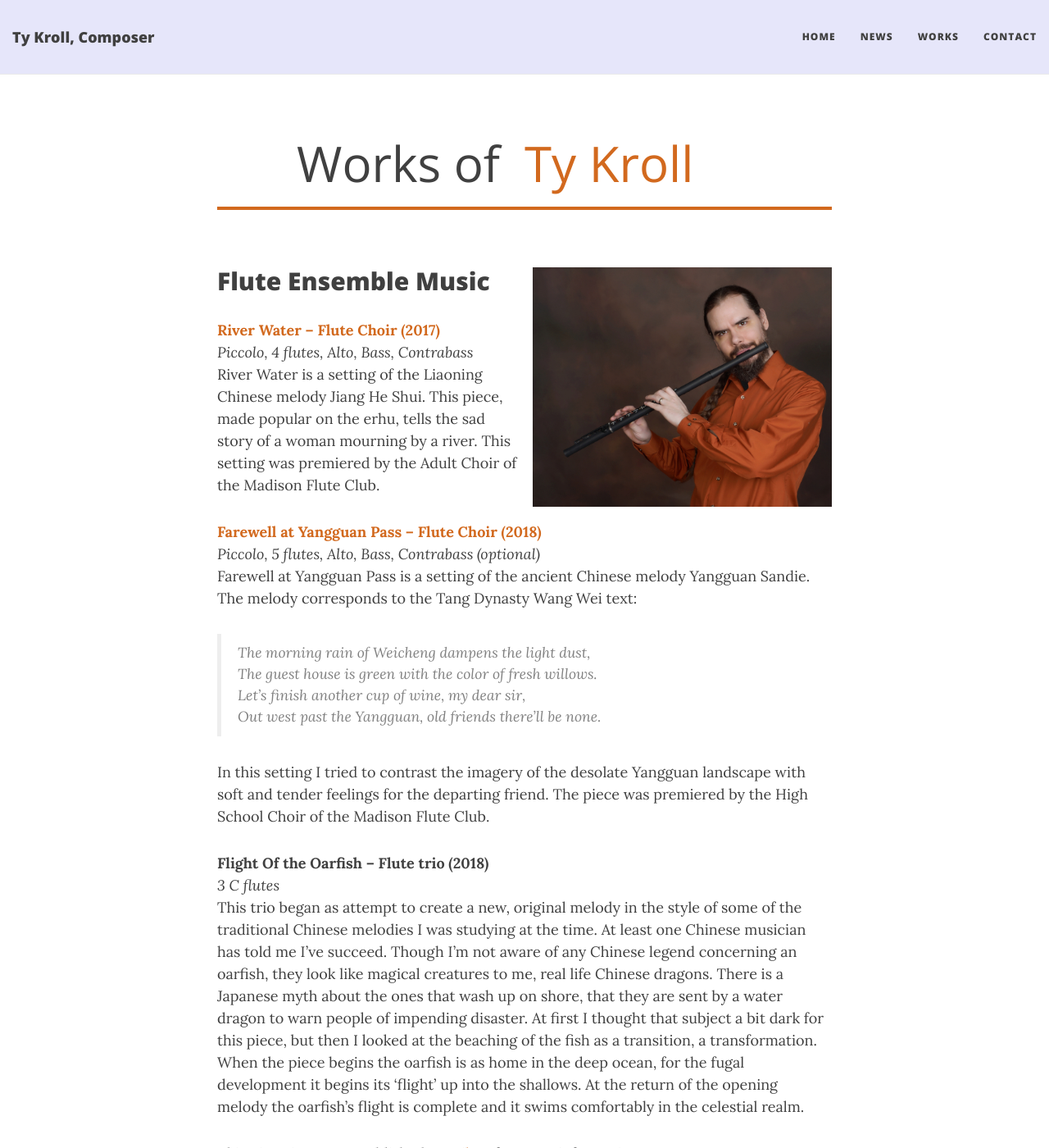
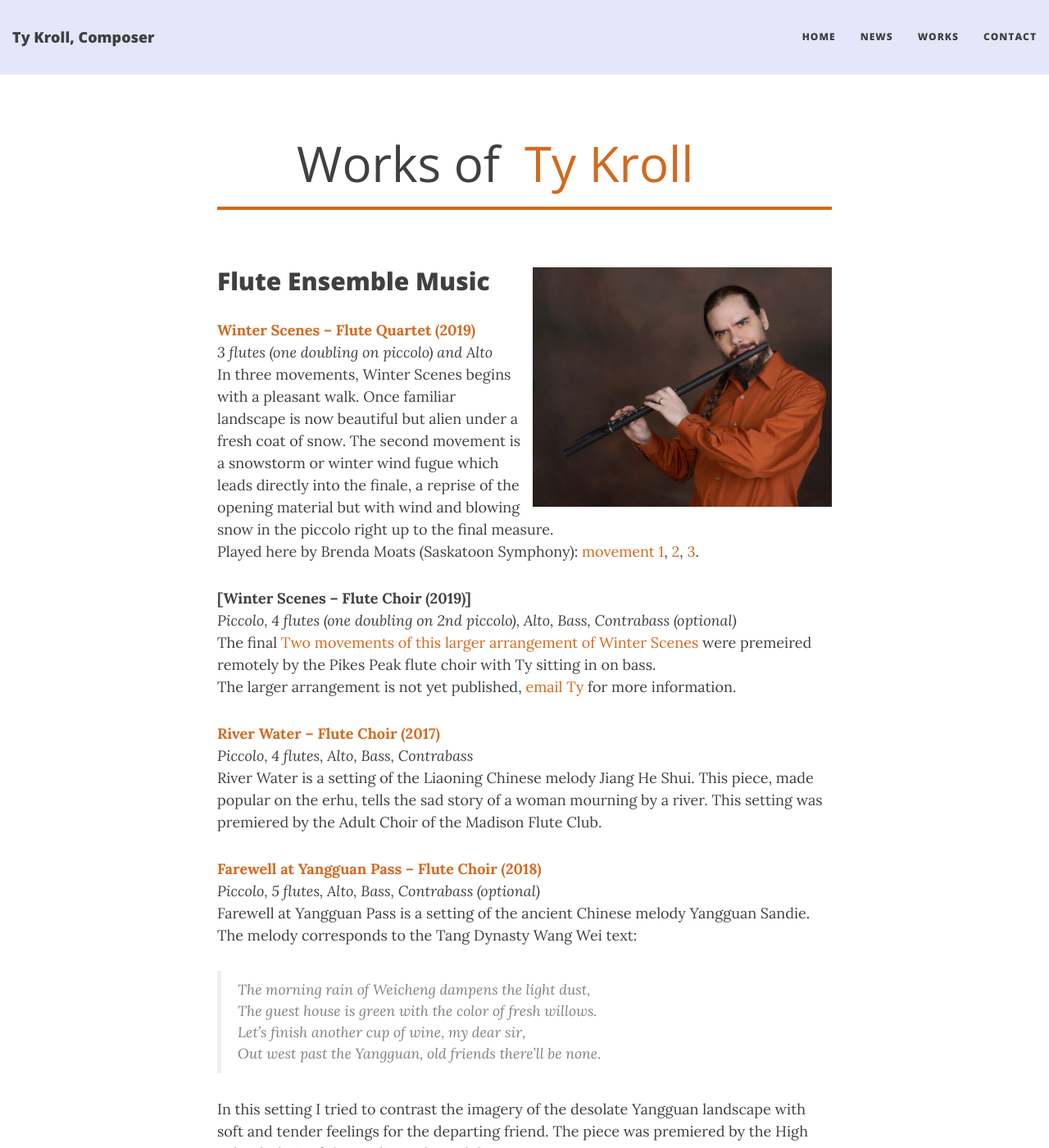
Before and after one commit to ctrueden/tykroll.com, a Jekyll site: the page built from works.md, in a window 1280 px wide and 1400 px high. Shown: the whole window at 82% size. Built offline with Jekyll 4.4.1, drawn with Linux system fonts in a browser that asks for light colours; nearby versions of some CDN libraries; some of the changed text lies outside the part shown.

Commit message:
Update works.md

```diff
--- a/works.md
+++ b/works.md
@@ -6,6 +6,16 @@ subtitle: Ty Kroll
 <img src="/img/Ty3.jpg" style="float: right; width: 50%; padding-left: 10px">
 
 ## Flute Ensemble Music
+
+__[Winter Scenes – Flute Quartet (2019)](https://www.musicnotes.com/sheetmusic/mtd.asp?ppn=MN0245038)__
+<br>_3 flutes (one doubling on piccolo) and Alto_
+<br>In three movements, Winter Scenes begins with a pleasant walk. Once familiar landscape is now beautiful but alien under a fresh coat of snow. The second movement is a snowstorm or winter wind fugue which leads directly into the finale, a reprise of the opening material but with wind and blowing snow in the piccolo right up to the final measure.
+<br>Played here by Brenda Moats (Saskatoon Symphony): [movement 1](https://www.youtube.com/watch?v=mofdqOf49NE), [2](https://www.youtube.com/watch?v=0GxHESBiWt8), [3](https://www.youtube.com/watch?v=4UVpBqKagzs).
+
+__[Winter Scenes – Flute Choir (2019)]__
+<br>_Piccolo, 4 flutes (one doubling on 2nd piccolo), Alto, Bass, Contrabass (optional)_
+<br>The final [Two movements of this larger arrangement of Winter Scenes](https://www.facebook.com/watch/?v=771933873482347) were premeired remotely by the Pikes Peak flute choir with Ty sitting in on bass.
+<br>The larger arrangement is not yet published, [email Ty](mailto:ty@tykroll.com) for more information.
 
 __[River Water – Flute Choir (2017)](https://www.musicnotes.com/sheetmusic/mtd.asp?ppn=MN0176498)__
 <br>_Piccolo, 4 flutes, Alto, Bass, Contrabass_
@@ -24,8 +34,8 @@ In this setting I tried to contrast the imagery of the desolate Yangguan landsca
 
 __Flight Of the Oarfish – Flute trio (2018)__
 <br>_3 C flutes_
-<br>This trio began as attempt to create a new, original melody in the style of some of the traditional Chinese melodies I was studying at the time. At least one Chinese musician has told me I’ve succeed. Though I’m not aware of any Chinese legend concerning an oarfish, they look like magical creatures to me, real life Chinese dragons. There is a Japanese myth about the ones that wash up on shore, that they are sent by a water dragon to warn people of impending disaster. At first I thought that subject a bit dark for this piece, but then I looked at the beaching of the fish as a transition, a transformation. When the piece begins the oarfish is as home in the deep ocean, for the fugal development it begins its ‘flight’   up into the shallows. At the return of the opening melody the oarfish’s flight is complete and it swims comfortably in the celestial realm.
-
+<br>This trio began as attempt to create a new, original melody in the style of some of the traditional Chinese melodies I was studying at the time. At least one Chinese musician has told me I’ve succeed. Though I’m not aware of any Chinese legend concerning an oarfish, they look like magical creatures to me, real life Chinese dragons. There is a Japanese myth about the ones that wash up on shore, that they are sent by a water dragon to warn people of impending disaster. At first I thought that subject a bit dark for this piece, but then I looked at the beaching of the fish as a transition, a transformation. When the piece begins the oarfish is as home in the deep ocean, for the fugal development it begins its ‘flight’ up into the shallows. At the return of the opening melody the oarfish’s flight is complete and it swims comfortably in the celestial realm.
+<br>[Played here by Ty](https://www.youtube.com/watch?v=-6TSRRTxQeM) and members of the Madison Flute Club February 2020.
 This piece is not yet published, [email Ty](mailto:ty@tykroll.com) for more information.
 
 __[A Red, Red Rose – Flute Choir (2012, arranged 2017)](https://www.musicnotes.com/sheetmusic/mtd.asp?ppn=MN0176578)__
```
